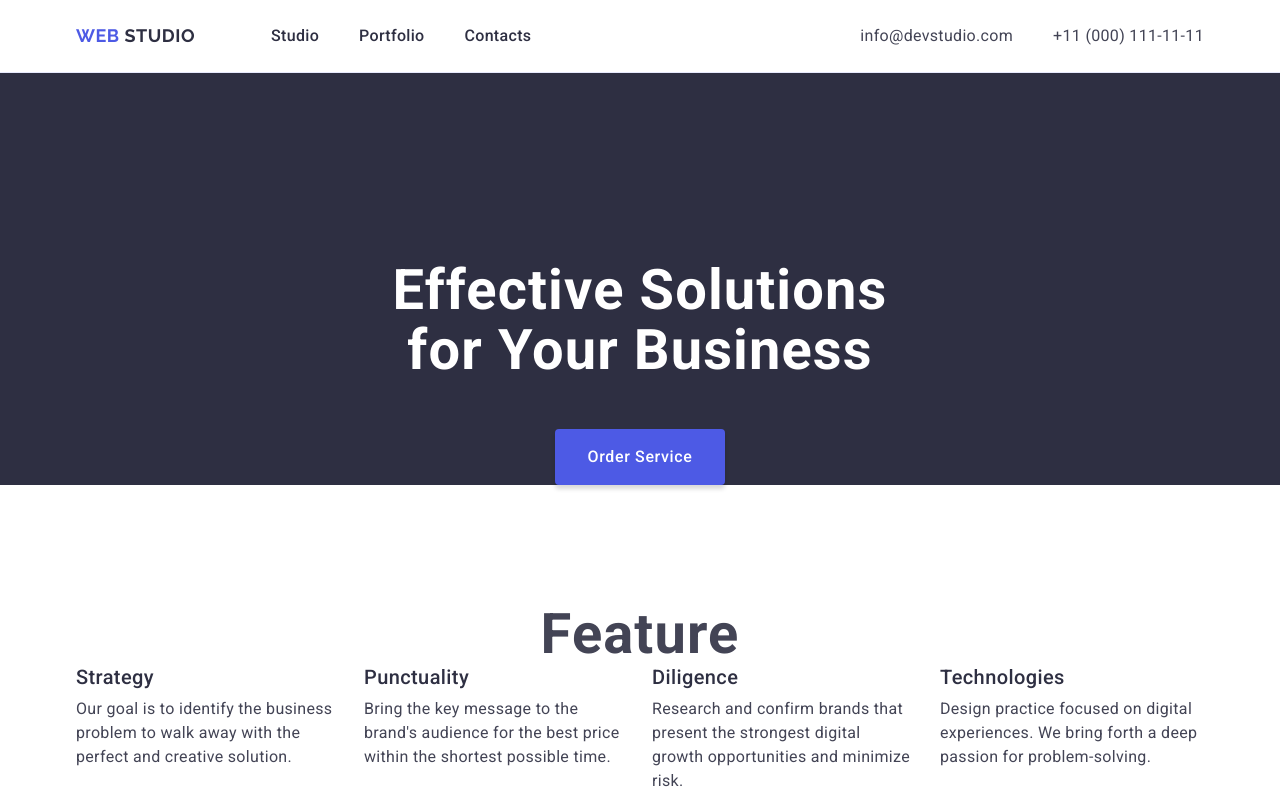
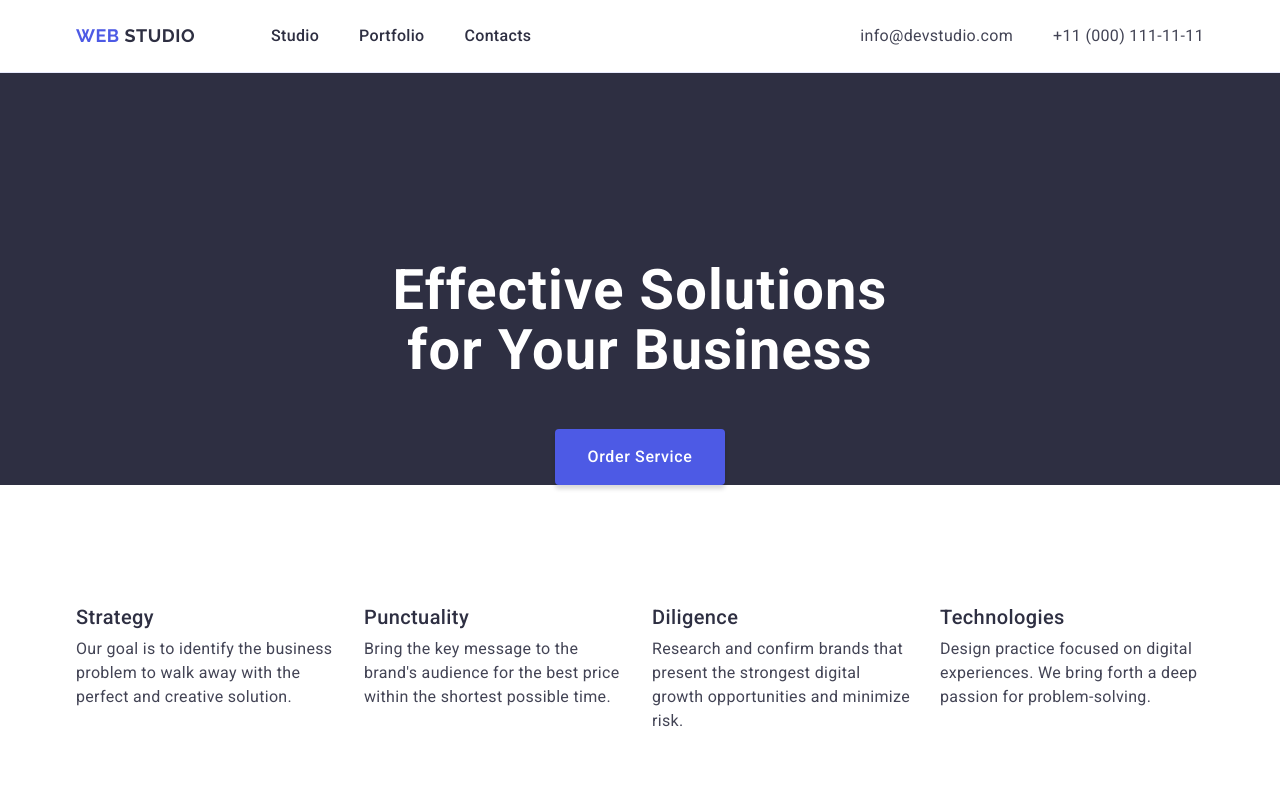
Before and after one commit to Atlasova/goit-markup-hw-03, a plain HTML site: page index.html in a window 1280 px wide. Shown: the top 800 px of the page. Drawn offline with nearby package versions, Linux system fonts and the light colour scheme.

Commit message:
add styles

```diff
--- a/css/styles.css
+++ b/css/styles.css
@@ -47,6 +47,19 @@ body {
 .section-paddings {
   padding-top: 120px;
   padding-bottom: 120px;
+}
+.visually-hidden {
+  position: absolute;
+  width: 1px;
+  height: 1px;
+  margin: -1px;
+  border: 0;
+  padding: 0;
+
+  white-space: nowrap;
+  clip-path: inset(100%);
+  clip: rect(0 0 0 0);
+  overflow: hidden;
 }
 /* ============ HEADER Styles============ */
 .page-header {
--- a/index.html
+++ b/index.html
@@ -58,7 +58,7 @@
       <!-- ============ Our Benefits ============ -->
       <section class="benefits-title section-paddings">
         <div class="container benefits-container">
-          <h2 class="benefits">Feature</h2>
+          <h2 class="benefits visually-hidden">Feature</h2>
           <ul class="benefits-list">
             <li class="benefits-list-item">
               <h3 class="benefits-list-title">Strategy</h3>
```
